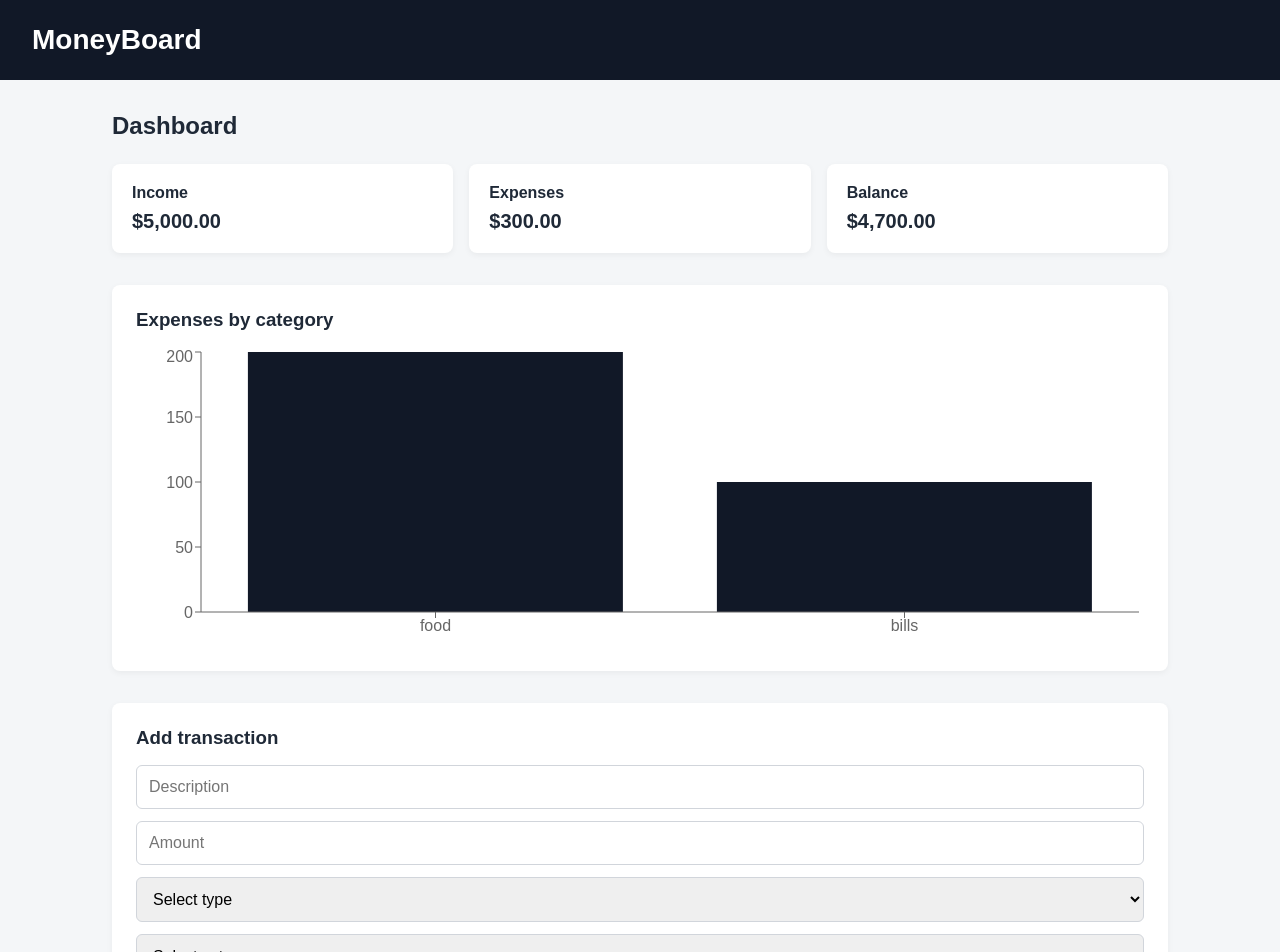
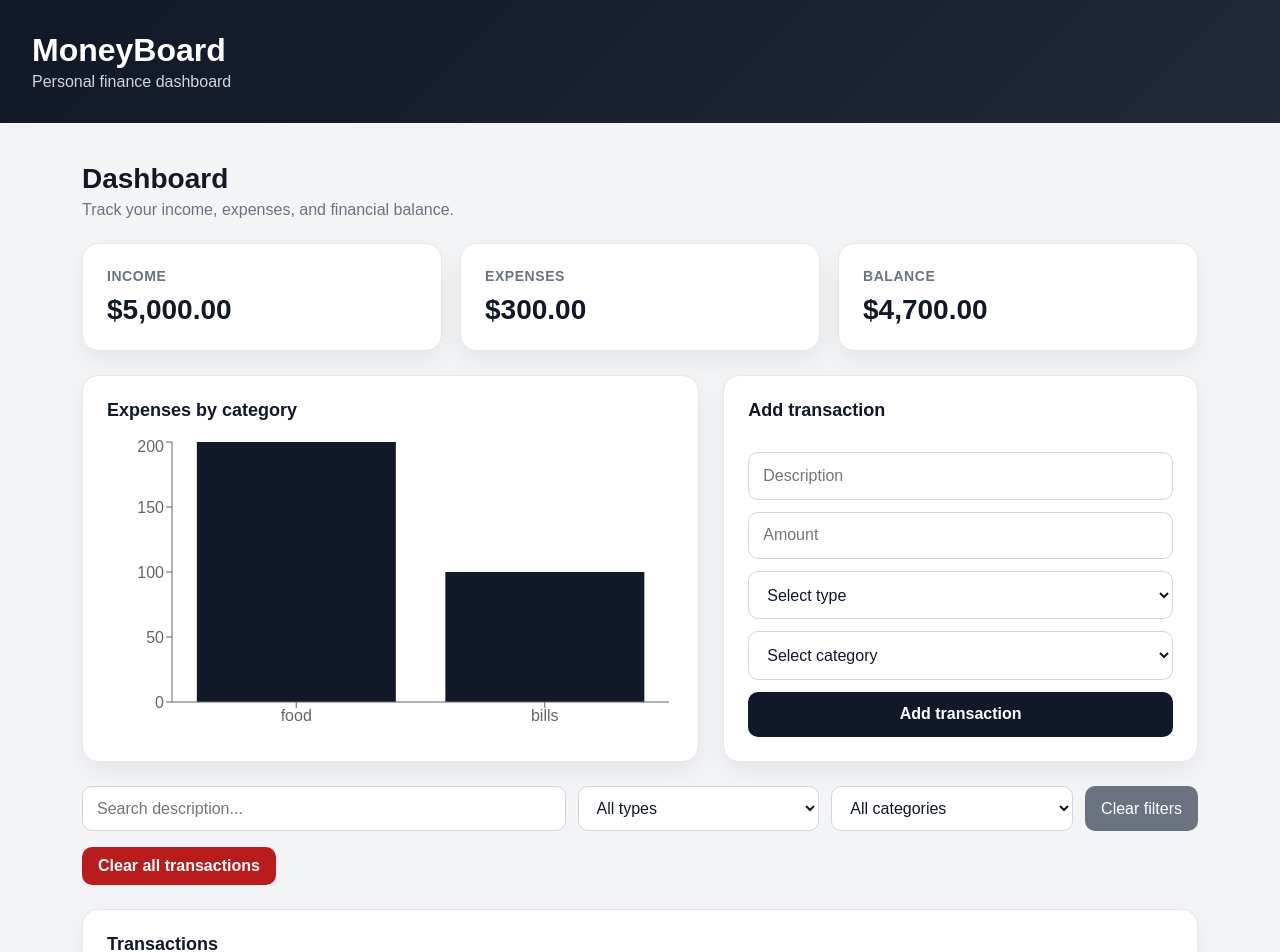
Before and after one commit to CaceresEly/MoneyBoard, a React (Vite) app: page / in a window 1280 px wide. Shown: the top 952 px of the page. Built offline with nearby package versions, Linux system fonts and the light colour scheme.

Commit message:
style: modernize dashboard user interface

```diff
--- a/src/index.css
+++ b/src/index.css
@@ -6,8 +6,8 @@
 
 body {
   font-family: Arial, Helvetica, sans-serif;
-  background-color: #f4f6f8;
-  color: #1f2937;
+  background-color: #f3f4f6;
+  color: #111827;
 }
 
 button,
@@ -17,60 +17,179 @@ textarea {
   font: inherit;
 }
 
+button {
+  transition: 0.2s ease;
+}
+
 .app {
   min-height: 100vh;
 }
 
 .app-header {
-  background-color: #111827;
+  background: linear-gradient(135deg, #111827, #1f2937);
   color: #ffffff;
-  padding: 24px 32px;
+  padding: 32px;
 }
 
 .app-header h1 {
-  font-size: 28px;
+  font-size: 32px;
+  margin-bottom: 4px;
+}
+
+.app-header p {
+  color: #d1d5db;
 }
 
 .app-main {
-  max-width: 1120px;
+  max-width: 1180px;
   margin: 0 auto;
-  padding: 32px;
+  padding: 40px 32px;
+}
+
+.dashboard-header {
+  margin-bottom: 24px;
+}
+
+.dashboard-header h2 {
+  font-size: 28px;
+  margin-bottom: 6px;
+}
+
+.dashboard-header p {
+  color: #6b7280;
 }
 
 .summary-grid {
   display: grid;
   grid-template-columns: repeat(3, 1fr);
-  gap: 16px;
+  gap: 18px;
+}
+
+.summary-card,
+.chart-section,
+.transaction-form,
+.transactions-section {
+  background: #ffffff;
+  border: 1px solid #e5e7eb;
+  border-radius: 16px;
+  box-shadow: 0 10px 24px rgba(15, 23, 42, 0.06);
+}
+
+.summary-card {
+  padding: 24px;
+}
+
+.summary-card h3 {
+  color: #6b7280;
+  font-size: 14px;
+  margin-bottom: 10px;
+  text-transform: uppercase;
+  letter-spacing: 0.04em;
+}
+
+.summary-card p {
+  font-size: 28px;
+  font-weight: 700;
+}
+
+.dashboard-grid {
+  display: grid;
+  grid-template-columns: 1.3fr 1fr;
+  gap: 24px;
   margin-top: 24px;
 }
 
-.summary-card {
-  background: #ffffff;
-  padding: 20px;
-  border-radius: 8px;
-  box-shadow: 0 2px 6px rgba(0, 0, 0, 0.05);
+.chart-section,
+.transaction-form,
+.transactions-section {
+  padding: 24px;
 }
 
-.summary-card h3 {
-  font-size: 16px;
-  margin-bottom: 8px;
+.chart-section h3,
+.transaction-form h3,
+.transactions-section h3 {
+  margin-bottom: 16px;
+  font-size: 18px;
 }
 
-.summary-card p {
-  font-size: 20px;
-  font-weight: bold;
+.transaction-form {
+  display: grid;
+  gap: 12px;
+}
+
+.transaction-form input,
+.transaction-form select,
+.filters input,
+.filters select {
+  width: 100%;
+  padding: 12px 14px;
+  border: 1px solid #d1d5db;
+  border-radius: 10px;
+  background-color: #ffffff;
+  color: #111827;
+}
+
+.transaction-form input:focus,
+.transaction-form select:focus,
+.filters input:focus,
+.filters select:focus {
+  outline: none;
+  border-color: #111827;
+  box-shadow: 0 0 0 3px rgba(17, 24, 39, 0.12);
+}
+
+.transaction-form button {
+  padding: 12px;
+  border: none;
+  border-radius: 10px;
+  background-color: #111827;
+  color: #ffffff;
+  cursor: pointer;
+  font-weight: 700;
+}
+
+.transaction-form button:hover {
+  background-color: #1f2937;
+}
+
+.filters {
+  margin-top: 24px;
+  display: grid;
+  grid-template-columns: 2fr 1fr 1fr auto;
+  gap: 12px;
+}
+
+.clear-filters-button {
+  padding: 12px 16px;
+  border: none;
+  border-radius: 10px;
+  background-color: #6b7280;
+  color: #ffffff;
+  cursor: pointer;
+  white-space: nowrap;
+}
+
+.clear-filters-button:hover {
+  background-color: #4b5563;
+}
+
+.clear-button {
+  margin-top: 16px;
+  padding: 10px 16px;
+  border: none;
+  border-radius: 10px;
+  background-color: #b91c1c;
+  color: #ffffff;
+  cursor: pointer;
+  font-weight: 700;
+}
+
+.clear-button:hover {
+  background-color: #991b1b;
 }
 
 .transactions-section {
-  margin-top: 32px;
-  background: #ffffff;
-  padding: 24px;
-  border-radius: 8px;
-  box-shadow: 0 2px 6px rgba(0, 0, 0, 0.05);
-}
-
-.transactions-section h3 {
-  margin-bottom: 16px;
+  margin-top: 24px;
 }
 
 .transaction-list {
@@ -80,12 +199,28 @@ textarea {
 .transaction-item {
   display: flex;
   justify-content: space-between;
-  padding: 12px 0;
+  align-items: center;
+  gap: 16px;
+  padding: 16px 0;
   border-bottom: 1px solid #e5e7eb;
 }
 
 .transaction-item:last-child {
   border-bottom: none;
+}
+
+.transaction-type {
+  display: block;
+  margin-top: 4px;
+  color: #6b7280;
+  font-size: 12px;
+  text-transform: capitalize;
+}
+
+.transaction-actions {
+  display: flex;
+  align-items: center;
+  gap: 12px;
 }
 
 .income {
@@ -96,56 +231,18 @@ textarea {
   color: #b91c1c;
 }
 
-.transaction-form {
-  margin-top: 32px;
-  background: #ffffff;
-  padding: 24px;
-  border-radius: 8px;
-  box-shadow: 0 2px 6px rgba(0, 0, 0, 0.05);
-  display: grid;
-  gap: 12px;
-}
-
-.transaction-form h3 {
-  margin-bottom: 4px;
-}
-
-.transaction-form input,
-.transaction-form select {
-  padding: 12px;
-  border: 1px solid #d1d5db;
-  border-radius: 6px;
-}
-
-.transaction-form button {
-  padding: 12px;
-  border: none;
-  border-radius: 6px;
-  background-color: #111827;
-  color: #ffffff;
-  cursor: pointer;
-  font-weight: bold;
-}
-
-.transaction-form button:hover {
-  background-color: #1f2937;
-}
-
-.transaction-actions {
-  display: flex;
-  align-items: center;
-  gap: 12px;
-}
-
 .delete-button {
   border: none;
-  background: transparent;
+  background: #f3f4f6;
   color: #6b7280;
   cursor: pointer;
   font-size: 12px;
+  padding: 6px 10px;
+  border-radius: 999px;
 }
 
 .delete-button:hover {
+  background: #fee2e2;
   color: #b91c1c;
 }
 
@@ -154,47 +251,23 @@ textarea {
   font-size: 14px;
 }
 
-.clear-button {
-  margin-top: 16px;
-  padding: 10px 16px;
-  border: none;
-  border-radius: 6px;
-  background-color: #b91c1c;
-  color: #ffffff;
-  cursor: pointer;
-}
+@media (max-width: 900px) {
+  .dashboard-grid {
+    grid-template-columns: 1fr;
+  }
 
-.clear-button:hover {
-  background-color: #991b1b;
-}
-
-.transaction-type {
-  display: block;
-  margin-top: 4px;
-  color: #6b7280;
-  font-size: 12px;
-  text-transform: capitalize;
-}
-
-.chart-section {
-  margin-top: 32px;
-  background: #ffffff;
-  padding: 24px;
-  border-radius: 8px;
-  box-shadow: 0 2px 6px rgba(0, 0, 0, 0.05);
-}
-
-.chart-section h3 {
-  margin-bottom: 16px;
+  .filters {
+    grid-template-columns: 1fr;
+  }
 }
 
 @media (max-width: 768px) {
   .app-header {
-    padding: 20px;
+    padding: 24px 20px;
   }
 
   .app-main {
-    padding: 20px;
+    padding: 24px 20px;
   }
 
   .summary-grid {
@@ -203,7 +276,6 @@ textarea {
 
   .transaction-item {
     align-items: flex-start;
-    gap: 12px;
   }
 
   .transaction-actions {
@@ -211,30 +283,3 @@ textarea {
     align-items: flex-end;
   }
 }
-
-.filters {
-  margin-top: 24px;
-  display: grid;
-  grid-template-columns: 2fr 1fr 1fr;
-  gap: 12px;
-}
-
-.filters input,
-.filters select {
-  padding: 12px;
-  border: 1px solid #d1d5db;
-  border-radius: 6px;
-}
-
-.clear-filters-button {
-  padding: 12px;
-  border: none;
-  border-radius: 6px;
-  background-color: #6b7280;
-  color: #ffffff;
-  cursor: pointer;
-}
-
-.clear-filters-button:hover {
-  background-color: #4b5563;
-}
--- a/src/layouts/MainLayout.jsx
+++ b/src/layouts/MainLayout.jsx
@@ -4,7 +4,10 @@ function MainLayout() {
   return (
     <div className="app">
       <header className="app-header">
-        <h1>MoneyBoard</h1>
+        <div>
+          <h1>MoneyBoard</h1>
+          <p>Personal finance dashboard</p>
+        </div>
       </header>
 
       <main className="app-main">
--- a/src/pages/Dashboard.jsx
+++ b/src/pages/Dashboard.jsx
@@ -25,7 +25,6 @@ function Dashboard() {
     localStorage.setItem('transactions', JSON.stringify(transactions))
   }, [transactions])
 
-  // 🔎 filtros
   const filteredTransactions = transactions.filter((transaction) => {
     const matchesType =
       selectedType === 'all' || transaction.type === selectedType
@@ -40,7 +39,6 @@ function Dashboard() {
     return matchesType && matchesCategory && matchesSearch
   })
 
-  // 💰 resumo
   const income = transactions
     .filter((transaction) => transaction.type === 'income')
     .reduce((total, transaction) => total + transaction.amount, 0)
@@ -57,7 +55,6 @@ function Dashboard() {
     { id: 3, title: 'Balance', amount: balance },
   ]
 
-  // 📊 gráfico
   const expensesByCategory = transactions
     .filter((transaction) => transaction.type === 'expense')
     .reduce((acc, transaction) => {
@@ -79,7 +76,6 @@ function Dashboard() {
     })
   )
 
-  // ➕ adicionar
   function handleAddTransaction(newTransaction) {
     setTransactions((currentTransactions) => [
       ...currentTransactions,
@@ -90,14 +86,12 @@ function Dashboard() {
     ])
   }
 
-  // ❌ deletar
   function handleDeleteTransaction(transactionId) {
     setTransactions((currentTransactions) =>
       currentTransactions.filter((transaction) => transaction.id !== transactionId)
     )
   }
 
-  // 🧹 limpar tudo
   function handleClearTransactions() {
     const confirmClear = window.confirm(
       'Are you sure you want to delete all transactions?'
@@ -108,7 +102,6 @@ function Dashboard() {
     }
   }
 
-  // 🔄 limpar filtros
   function handleClearFilters() {
     setSelectedType('all')
     setSelectedCategory('all')
@@ -116,8 +109,13 @@ function Dashboard() {
   }
 
   return (
-    <section>
-      <h2>Dashboard</h2>
+    <section className="dashboard">
+      <div className="dashboard-header">
+        <div>
+          <h2>Dashboard</h2>
+          <p>Track your income, expenses, and financial balance.</p>
+        </div>
+      </div>
 
       <div className="summary-grid">
         {summary.map((item) => (
@@ -125,9 +123,10 @@ function Dashboard() {
         ))}
       </div>
 
-      <ExpenseChart data={chartData} />
-
-      <TransactionForm onAddTransaction={handleAddTransaction} />
+      <div className="dashboard-grid">
+        <ExpenseChart data={chartData} />
+        <TransactionForm onAddTransaction={handleAddTransaction} />
+      </div>
 
       <Filters
         selectedType={selectedType}
```
